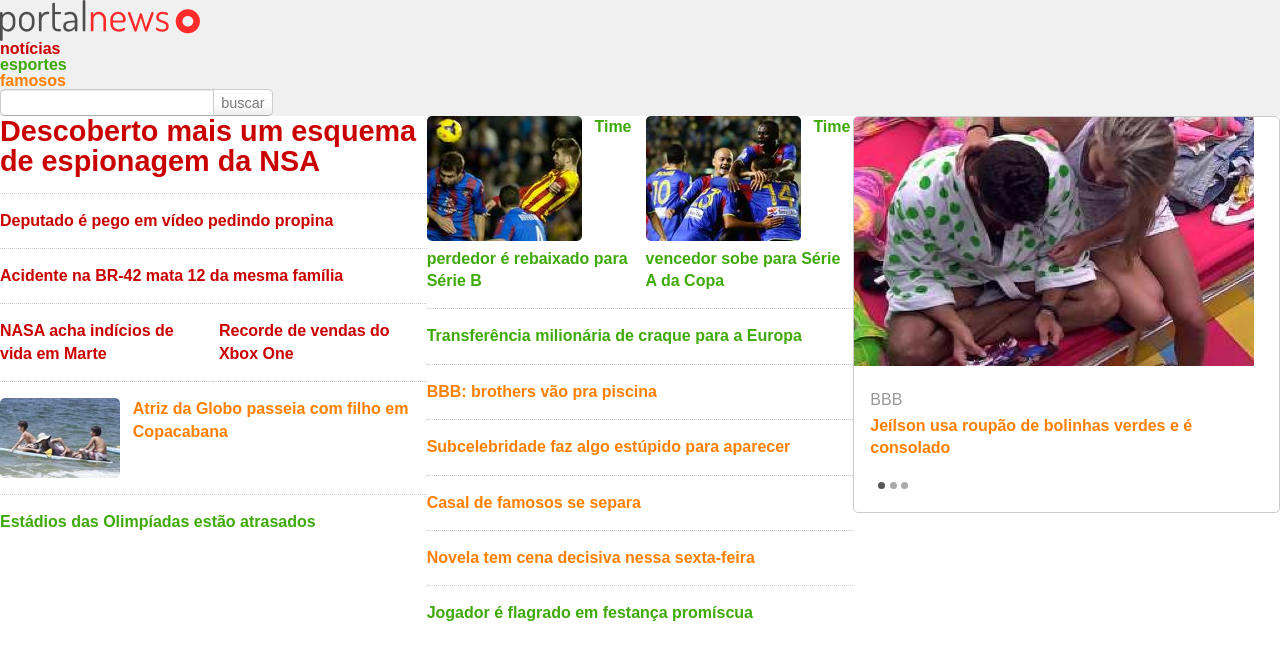
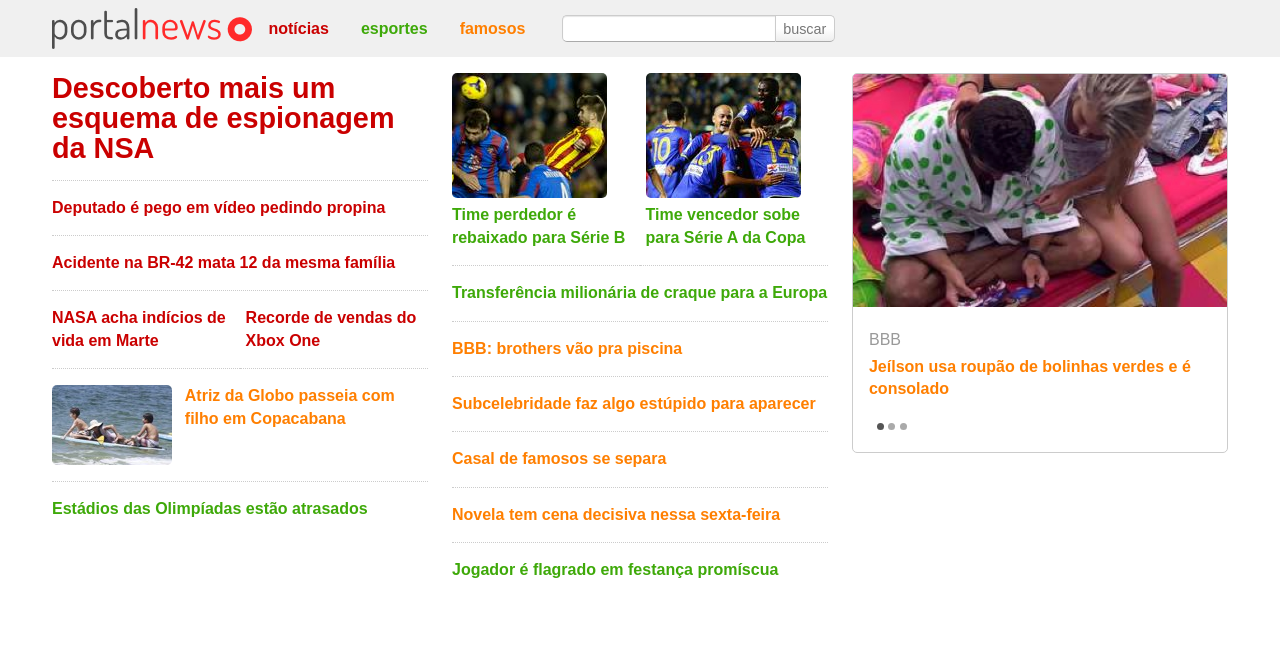
Before and after one commit to frostlost/curso-web-design-responsivo-alura, a plain HTML site: page index.html in a window 1280 px wide. Drawn offline with Linux system fonts and the light colour scheme.

Commit message:
Aula 02, exercício 10 adicionado

```diff
--- a/css/exercicios.css
+++ b/css/exercicios.css
@@ -1,4 +1,40 @@
+/* Classic */
+img {
+	max-width: 100%;
+}
+
+/* Header */
+header {
+	padding: .5em 0;
+}
+
+.logo, .barra-nav, .menu-principal, .busca {
+	display: inline-block;
+	vertical-align: middle;
+}
+
+.barra-nav {
+	margin: .4em 0;
+}
+
+.menu-principal li {
+	float: left;
+}
+
 /* lista de notícias */
+.container {
+	margin: 0 auto;
+	max-width: 1200px;
+}
+
+.destaques {
+	margin-top: 1em;
+}
+
+.logo, .secao {
+	padding: 0 1%;
+}
+
 .secao {
 	float: left;
 	width: 33.333%;
```
Also changed, not shown: index.html (+6 -0 lines).
